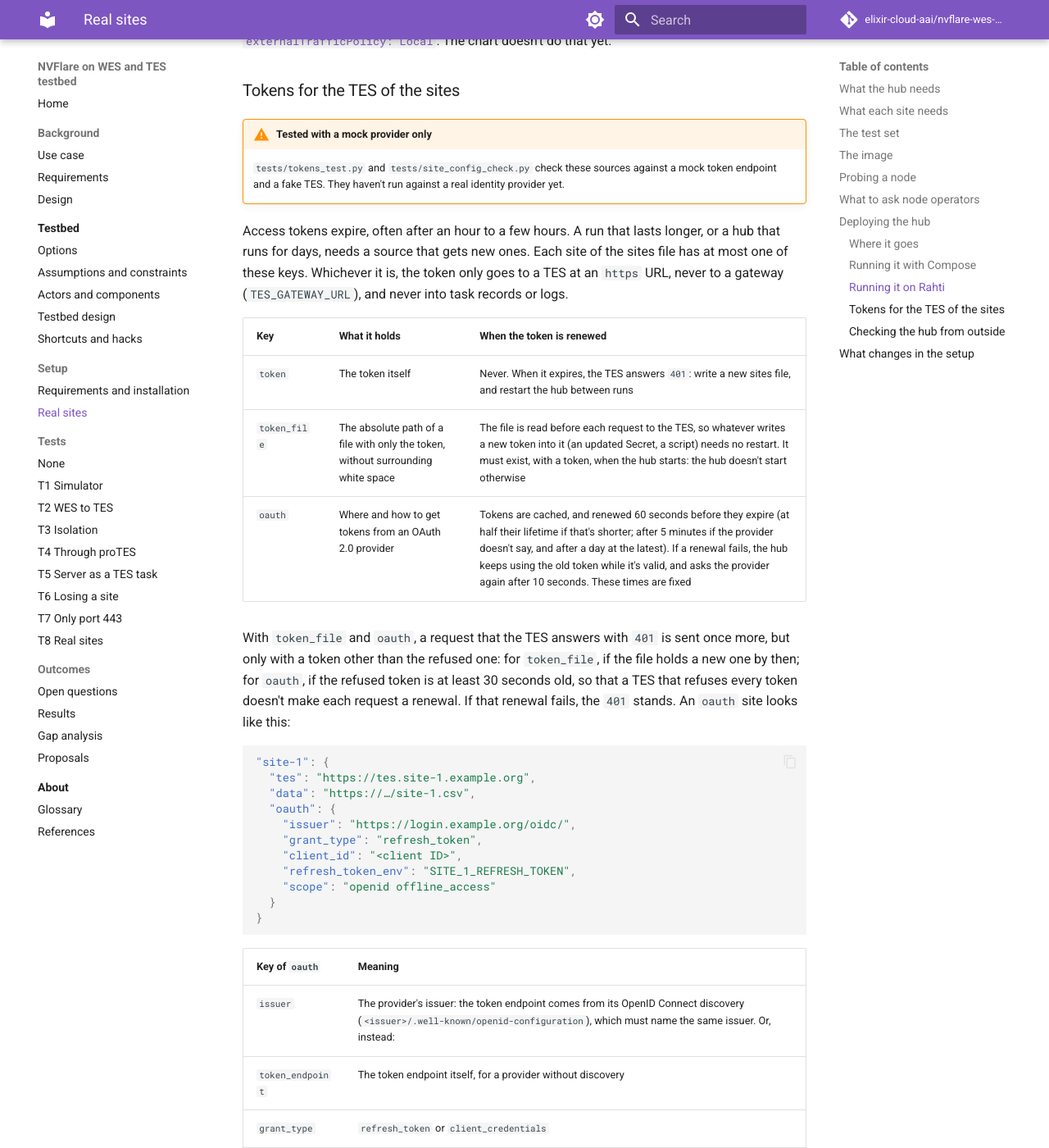
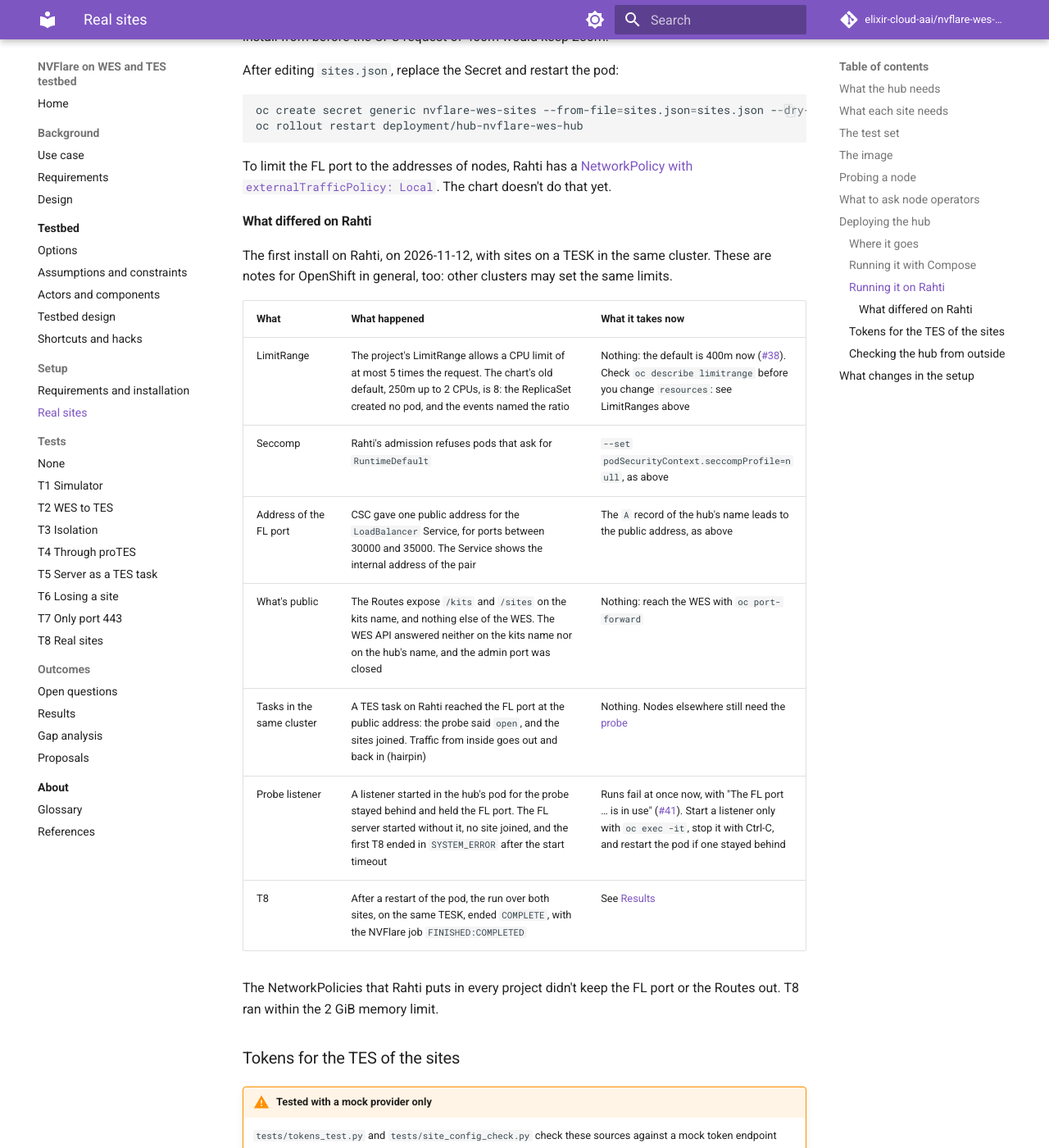
Before and after one commit to elixir-cloud-aai/nvflare-wes-testbed, an MkDocs documentation site: the page built from docs/setup/real-sites.md, in a window 1280 px wide and 1400 px high, scrolled down 10678 px. Shown: the whole window at 82% size. Built offline with MkDocs 1.6.1 and Material for MkDocs 9.7.7, drawn with Linux system fonts in a browser that asks for light colours; comment, search, counter and statistics services are not loaded; some of the changed text lies outside the part shown.

Commit message:
docs: record the first hub run on Rahti
The chart ran on Rahti on 2026-11-12 and T8 passed, with both sites
on one TESK in the hub's cluster. Replace the "untested" notes with
what differed (LimitRange ratio, seccomp, LoadBalancer address and
A record, what the Routes expose, hairpin from inside the cluster,
the probe listener that held the FL port), list the CSR Route in the
chart's objects, and record the probe and T8 in Results.

Closes #25

Co-Authored-By: Claude Opus 5.5 <noreply@anthropic.com>
Claude-Session: https://claude.ai/code/session_011FSoqMpmDCfbACLj3uy6xV

````diff
--- a/docs/setup/real-sites.md
+++ b/docs/setup/real-sites.md
@@ -1,7 +1,7 @@
 # Real sites
 
-!!! warning "Untested"
-    None of this has run. It's what we expect it to take: see [T8](../tests/t8-real-sites.md) and the [issues](https://github.com/elixir-cloud-aai/nvflare-wes-testbed/issues).
+!!! warning "Tried once, without partner nodes"
+    The hub has run on Rahti, with the chart, and [T8](../tests/t8-real-sites.md) passed there on 2026-11-12, with both sites on one TES in the same cluster as the hub: see [What differed on Rahti](#what-differed-on-rahti). No node outside that cluster has taken part yet, and the hub hasn't run with Compose on a VM. The rest is what we expect it to take: see the [issues](https://github.com/elixir-cloud-aai/nvflare-wes-testbed/issues).
 
 ## What the hub needs
 
@@ -69,7 +69,7 @@ docker run --rm -e TES_TOKEN elixircloud/nvflare-wes-testbed:dev \
 | `[FAIL]` | 1 | The node can't take part, as shown above that line |
 | `[inconclusive]` | 2 | This doesn't tell: the FL port was `refused`, the log isn't in the task's record (the TES needn't keep it, so ask the operator), the task ran elsewhere than asked for, or it was canceled or still hadn't ended by `--timeout` |
 
-The probe doesn't show that a node can fetch a startup kit from the hub, as its input comes from GitHub: a node with a strict allow-list may differ. That's what question 3 below is for. Record results per node in [Results](../outcomes/results.md), without hostnames. Only local runs against Funnel have been tried, directly and through proTES: see [Tests](../tests/index.md#local-runs).
+The probe doesn't show that a node can fetch a startup kit from the hub, as its input comes from GitHub: a node with a strict allow-list may differ. That's what question 3 below is for. Record results per node in [Results](../outcomes/results.md), without hostnames. Besides local runs against Funnel, directly and through proTES ([Tests](../tests/index.md#local-runs)), it has run against a TESK in the hub's own cluster on Rahti: see [What differed on Rahti](#what-differed-on-rahti).
 
 ## What to ask node operators
 
@@ -81,8 +81,8 @@ The probe doesn't show that a node can fetch a startup kit from the hub, as its
 
 ## Deploying the hub
 
-!!! warning "This hasn't run on a real machine"
-    `tests/hub.sh` runs `compose.hub.yaml` in CI, with local sites that dial the hub by its name, as an arbitrary non-root user, and it checks what the proxy lets through. `tests/chart.sh` checks the chart for Rahti without a cluster. Certificates from Let's Encrypt, a public port and anything on Rahti or Nebius are untested. What's below about Rahti and Nebius comes from their public docs, read on 2026-11-04. Running it on a machine is [#4](https://github.com/elixir-cloud-aai/nvflare-wes-testbed/issues/4).
+!!! warning "Run on Rahti only"
+    The chart has run on Rahti, on 2026-11-12, with a public address for the FL port, and T8 passed: see [What differed on Rahti](#what-differed-on-rahti). `tests/hub.sh` runs `compose.hub.yaml` in CI, with local sites that dial the hub by its name, as an arbitrary non-root user, and it checks what the proxy lets through; `tests/chart.sh` checks the chart without a cluster. Compose on a real machine, certificates from Let's Encrypt and anything on Nebius are untested: what's below about Nebius comes from its public docs, read on 2026-11-04.
 
 ### Where it goes
 
@@ -96,7 +96,7 @@ The plan is Rahti if it can expose the FL port, otherwise a VM with Nebius credi
 | `NodePort` | No | [NodePorts aren't enabled on Rahti](https://docs.csc.fi/cloud/rahti/configurations/loadbalancer-service/) |
 | Passthrough Route on 443, by SNI | Perhaps, untried | [Passthrough leaves TLS to the pod](https://docs.csc.fi/cloud/rahti/usage/networking/), and [Red Hat names it as the way to client certificates](https://docs.redhat.com/en/documentation/openshift_container_platform/4.22/html/ingress_and_load_balancing/routes). Rahti's docs only describe Routes for HTTP. See below |
 
-So on Rahti, `FL_PORT` is, for example, 30002, not 8002 or 443. **Whether tasks at a node may reach such a high port is the open question**, as sites more often allow 443: try it with the [probe](#probing-a-node), with `--fl-port 30002 --ports 8002,443`, and a listener on any machine with those ports open, before settling on Rahti.
+So on Rahti, `FL_PORT` is, for example, 30002, not 8002 or 443. **Whether tasks at a node may reach such a high port is the open question**, as sites more often allow 443. Tasks inside Rahti itself do, at the public address: see [What differed on Rahti](#what-differed-on-rahti). For other nodes, try it with the [probe](#probing-a-node), with `--fl-port 30002 --ports 8002,443`, and a listener on any machine with those ports open, before settling on Rahti.
 
 What else differs on Rahti:
 
@@ -146,8 +146,8 @@ Tokens in the sites file stay out of task records and logs, and the file stays o
 
 ### Running it on Rahti
 
-!!! warning "Nothing of this has been tried on Rahti"
-    The chart passes `helm lint`, OpenShift's schemas and the checks of `tests/chart.sh`, in CI, without a cluster. It hasn't been installed anywhere: there's no address to try it with yet. Record what differs in [#25](https://github.com/elixir-cloud-aai/nvflare-wes-testbed/issues/25), without hostnames.
+!!! note "Run on Rahti on 2026-11-12"
+    The chart ran there as described below, and T8 passed. CI checks it with `helm lint`, OpenShift's schemas and `tests/chart.sh`, without a cluster. What differed from what we expected is in [What differed on Rahti](#what-differed-on-rahti).
 
 The chart [`charts/nvflare-wes-hub`](https://github.com/elixir-cloud-aai/nvflare-wes-testbed/tree/dev/charts/nvflare-wes-hub) holds the hub alone: the thin WES with its FL server, no proxy, no TES. It's a chart rather than plain manifests with Kustomize, as names, port and address are set with `--set`, so nothing about a deployment goes into a file of the repository, and its schema refuses what can't work on Rahti. It makes:
 
@@ -157,6 +157,7 @@ The chart [`charts/nvflare-wes-hub`](https://github.com/elixir-cloud-aai/nvflare
 | `LoadBalancer` Service `…-fl` | The FL port only, with `allocateLoadBalancerNodePorts: false` |
 | `ClusterIP` Service `…-wes` | The WES, inside the cluster only |
 | Route `…-kits` | `https://<kits name>/kits`, edge TLS, and no other path |
+| Route `…-csr` | `https://<kits name>/sites`, where sites post the requests for their certificates, edge TLS |
 
 The sites file comes from a Secret that you create, which isn't part of the chart. The WES is not exposed at all: reach it with `oc port-forward`, which needs no address list (in place of `WES_ALLOWED_IPS` and [#5](https://github.com/elixir-cloud-aai/nvflare-wes-testbed/issues/5)). The FLARE admin port stays inside the pod. Other pods of the same Rahti project could still reach the WES and the admin port at the pod's address, so keep the hub in a project of its own.
 
@@ -254,6 +255,22 @@ oc rollout restart deployment/hub-nvflare-wes-hub
 ```
 
 To limit the FL port to the addresses of nodes, Rahti has a [NetworkPolicy with `externalTrafficPolicy: Local`](https://docs.csc.fi/cloud/rahti/configurations/loadbalancer-service/). The chart doesn't do that yet.
+
+#### What differed on Rahti
+
+The first install on Rahti, on 2026-11-12, with sites on a TESK in the same cluster. These are notes for OpenShift in general, too: other clusters may set the same limits.
+
+| What | What happened | What it takes now |
+|---|---|---|
+| LimitRange | The project's LimitRange allows a CPU limit of at most 5 times the request. The chart's old default, 250m up to 2 CPUs, is 8: the ReplicaSet created no pod, and the events named the ratio | Nothing: the default is 400m now ([#38](https://github.com/elixir-cloud-aai/nvflare-wes-testbed/pull/38)). Check `oc describe limitrange` before you change `resources`: see LimitRanges above |
+| Seccomp | Rahti's admission refuses pods that ask for `RuntimeDefault` | `--set podSecurityContext.seccompProfile=null`, as above |
+| Address of the FL port | CSC gave one public address for the `LoadBalancer` Service, for ports between 30000 and 35000. The Service shows the internal address of the pair | The `A` record of the hub's name leads to the public address, as above |
+| What's public | The Routes expose `/kits` and `/sites` on the kits name, and nothing else of the WES. The WES API answered neither on the kits name nor on the hub's name, and the admin port was closed | Nothing: reach the WES with `oc port-forward` |
+| Tasks in the same cluster | A TES task on Rahti reached the FL port at the public address: the probe said `open`, and the sites joined. Traffic from inside goes out and back in (hairpin) | Nothing. Nodes elsewhere still need the [probe](#probing-a-node) |
+| Probe listener | A listener started in the hub's pod for the probe stayed behind and held the FL port. The FL server started without it, no site joined, and the first T8 ended in `SYSTEM_ERROR` after the start timeout | Runs fail at once now, with "The FL port … is in use" ([#41](https://github.com/elixir-cloud-aai/nvflare-wes-testbed/pull/41)). Start a listener only with `oc exec -it`, stop it with Ctrl-C, and restart the pod if one stayed behind |
+| T8 | After a restart of the pod, the run over both sites, on the same TESK, ended `COMPLETE`, with the NVFlare job `FINISHED:COMPLETED` | See [Results](../outcomes/results.md) |
+
+The NetworkPolicies that Rahti puts in every project didn't keep the FL port or the Routes out. T8 ran within the 2 GiB memory limit.
 
 ### Tokens for the TES of the sites
 
````
Also changed, not shown: docs/outcomes/results.md (+4 -3 lines), docs/testbed/index.md (+1 -1 lines), 2 other files.
